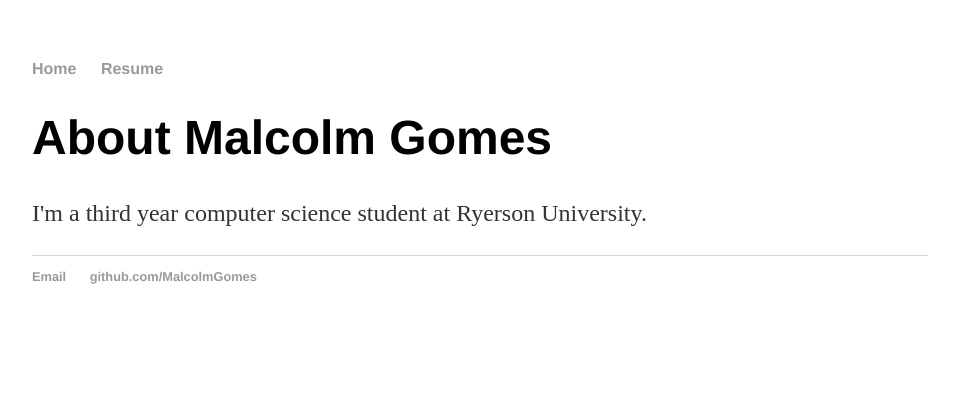
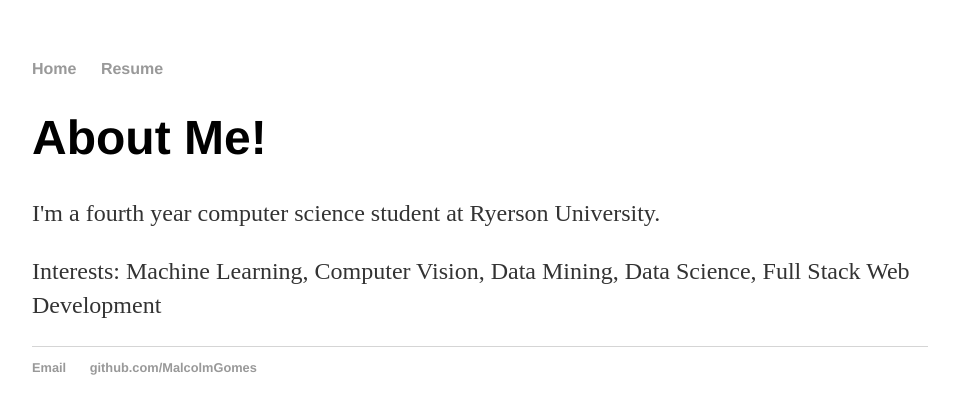
Before and after one commit to MalcolmGomes/MalcolmGomes.github.io, a Jekyll site: the page built from about.html, in a window 1280 px wide. Shown: the top 414 px of the page, without its empty margins (160-1119 px from the left). Built offline with Jekyll 4.4.1, drawn with Linux system fonts in a browser that asks for light colours.

Commit message:
Update about.html

```diff
--- a/about.html
+++ b/about.html
@@ -3,6 +3,7 @@ layout: default
 title: Malcolm Gomes
 ---
 <div class="blurb">
-	<h1>About Malcolm Gomes</h1>
-	<p> I'm a third year computer science student at Ryerson University. <br/>
+	<h1>About Me!</h1>
+	<p> I'm a fourth year computer science student at Ryerson University. <br/>
+	<p> Interests: Machine Learning, Computer Vision, Data Mining, Data Science, Full Stack Web Development
 </div><!-- /.blurb -->
```
